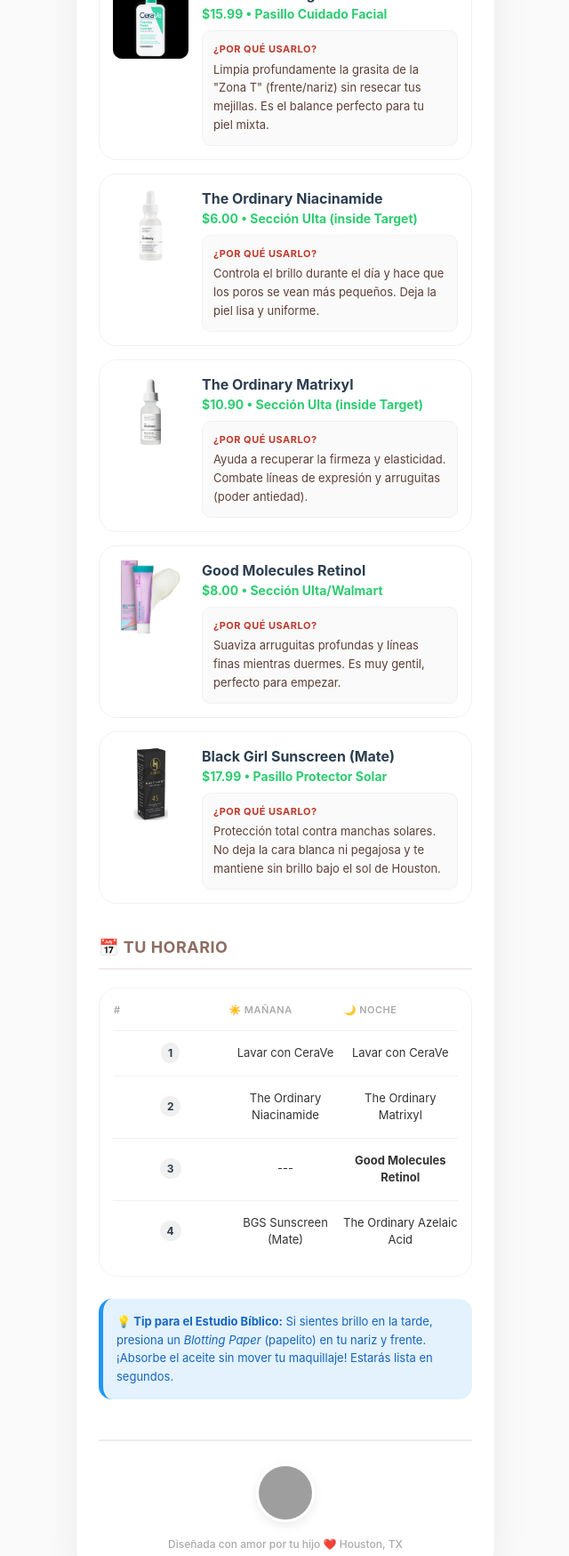
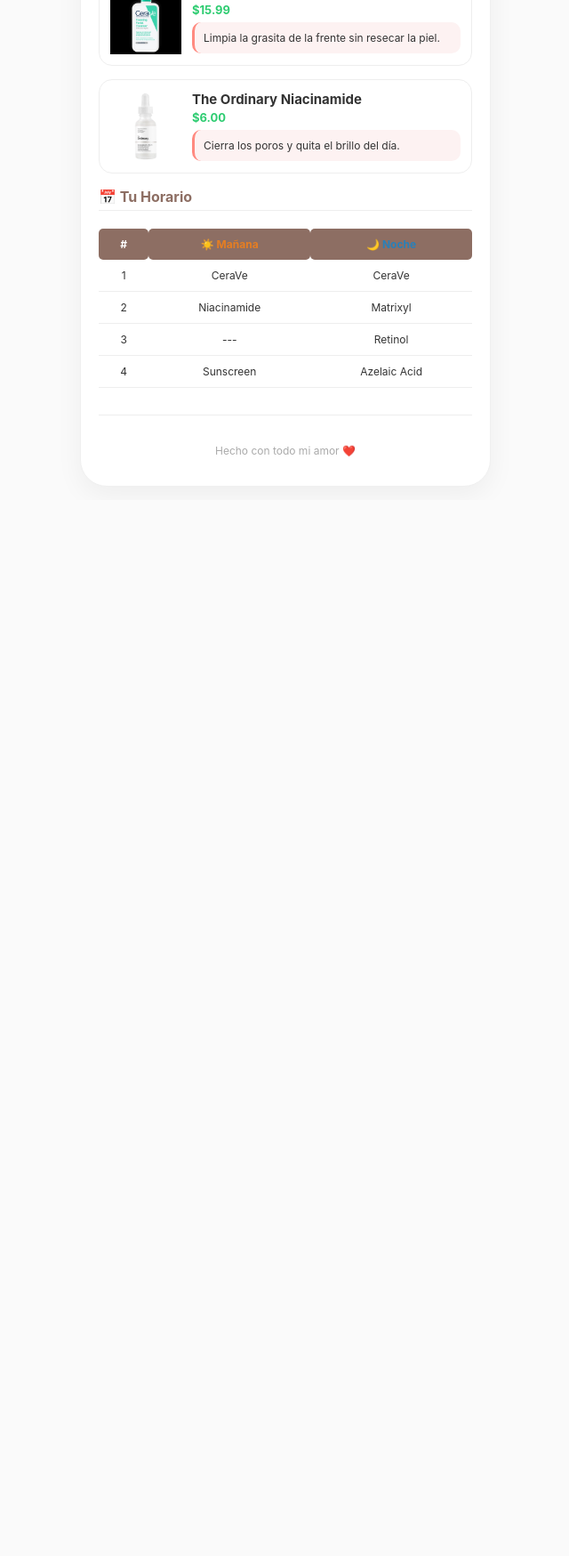
Before and after one commit to jonsal30/mama, a plain HTML site: page index.html in a window 1280 px wide. Shown: the part 414-2163 px from the top of the page at 89% size, without its empty margins (319-959 px from the left). After the commit the page ends 976 px from the top, so only its background shows below. Drawn offline with Linux system fonts and the light colour scheme; grey boxes are pictures that could not be loaded; a script that the page names is missing.

Commit message:
Refactor styles and update HTML structure

```diff
--- a/index.html
+++ b/index.html
@@ -9,77 +9,67 @@
 <link rel="apple-touch-icon" href="icon.png">
 
 <style>
-  /* GLOBAL STYLES - Optimized for mobile reading */
-  body { font-family: -apple-system, system-ui, BlinkMacSystemFont, "Segoe UI", Roboto, "Helvetica Neue", Arial, sans-serif; background: #fafafa; margin: 0; padding: 20px; color: #333; line-height: 1.5; -webkit-font-smoothing: antialiased; }
-  .app-container { max-width: 420px; margin: 0 auto; background: rgba(255, 255, 255, 0.98); backdrop-filter: blur(8px); border-radius: 30px; padding: 25px; box-shadow: 0 10px 40px rgba(0,0,0,0.06); border: 1px solid #f0f0f0; }
+  body { font-family: -apple-system, system-ui, sans-serif; background: #fafafa; margin: 0; padding: 15px; color: #333; }
+  .app-container { max-width: 420px; margin: 0 auto; background: white; border-radius: 30px; padding: 20px; box-shadow: 0 10px 30px rgba(0,0,0,0.05); border: 1px solid #f0f0f0; }
 
-  /* APP HEADER - Circular photo and title */
-  .app-header { text-align: center; margin-bottom: 25px; }
-  .app-icon-main { width: 90px; height: 90px; border-radius: 50%; border: 4px solid #fff; box-shadow: 0 4px 15px rgba(0,0,0,0.1); margin-bottom: 10px; object-fit: cover; }
-  .app-title { color: #8d6e63; font-size: 22px; font-weight: bold; margin: 0; }
-  .app-subtitle { color: #aaa; font-size: 13px; font-weight: 500; display: block; margin-top: -3px; }
+  /* Header Photo */
+  .app-header { text-align: center; margin-bottom: 20px; }
+  .app-icon-main { width: 100px; height: 100px; border-radius: 50%; border: 4px solid #fff; box-shadow: 0 4px 15px rgba(0,0,0,0.1); object-fit: cover; }
 
-  /* HOUSTON TARGET MAP BUTTON */
-  .btn-map { display: block; background: #fdf2f2; color: #d32f2f; text-align: center; padding: 14px; border-radius: 15px; text-decoration: none; font-weight: bold; margin: 20px 0; font-size: 15px; border: 1px solid #ffcdd2; transition: all 0.2s ease; }
-  .btn-map:active { background: #ffcdd2; transform: scale(0.98); }
+  /* Widgets Area */
+  .widget-section { background: #fff8e1; border-radius: 20px; padding: 15px; margin-bottom: 20px; border: 1px solid #ffecb3; }
+  .verse-title { color: #8d6e63; font-weight: bold; display: block; margin-bottom: 8px; font-size: 14px; text-transform: uppercase; }
+  #bg-votd-text { font-style: italic; font-size: 15px !important; line-height: 1.5 !important; color: #5d4037 !important; }
+  #bg-votd-ref { font-weight: bold !important; display: block; margin-top: 5px; color: #8d6e63 !important; text-decoration: none !important; }
 
-  /* SECTION TITLES */
-  h3.section-title { color: #8d6e63; margin-top: 35px; border-bottom: 2px solid #efebe9; padding-bottom: 10px; font-size: 18px; font-weight: 700; text-transform: uppercase; letter-spacing: 0.5px; }
+  /* Buttons & Layout */
+  .btn-map { display: block; background: #4caf50; color: white; text-align: center; padding: 14px; border-radius: 15px; text-decoration: none; font-weight: bold; margin-bottom: 20px; }
+  .product { display: flex; align-items: flex-start; background: #fff; border: 1px solid #eee; border-radius: 15px; padding: 12px; margin-bottom: 15px; }
+  .product img { width: 80px; height: 80px; object-fit: contain; margin-right: 12px; }
+  .p-info { flex: 1; }
+  .p-name { font-weight: bold; font-size: 15px; display: block; }
+  .p-price { color: #2ecc71; font-weight: bold; font-size: 13px; }
+  .why-box { background: #fdf2f2; border-radius: 10px; padding: 10px; font-size: 12px; border-left: 3px solid #ff8a80; margin-top: 5px; }
 
-  /* PRODUCT CARDS - Cleaner, more vertical list style */
-  .product { display: flex; align-items: flex-start; background: #fff; border: 1px solid #f1f1f1; border-radius: 20px; padding: 15px; margin-bottom: 15px; }
-  .product img { width: 85px; height: 85px; object-fit: contain; margin-right: 15px; flex-shrink: 0; border-radius: 10px; background: white; }
-  .p-info { flex: 1; }
-  .p-name { font-weight: bold; font-size: 16px; color: #2c3e50; display: block; }
-  .p-price { color: #2ecc71; font-weight: bold; font-size: 14px; margin-bottom: 8px; display: block; }
-
-  /* THE 'WHY' BOX */
-  .why-box { background: #fafafa; border-radius: 10px; padding: 12px; font-size: 13px; color: #5d4037; border: 1px solid #f1f1f1; line-height: 1.6; }
-  .why-label { color: #c0392b; font-weight: bold; font-size: 11px; text-transform: uppercase; display: block; margin-bottom: 3px; letter-spacing: 0.5px; }
-
-  /* ROUTINE TABLE - Clear AM/PM structure */
-  .routine-box { background: #fff; border: 1px solid #f1f1f1; border-radius: 20px; padding: 15px; margin-top: 20px; }
-  .routine { width: 100%; border-collapse: collapse; font-size: 13px; table-layout: fixed; }
-  .routine th { text-align: left; padding-bottom: 15px; color: #aaa; text-transform: uppercase; font-size: 11px; font-weight: 600; letter-spacing: 0.5px; }
-  .routine td { padding: 15px 0; border-top: 1px solid #f1f1f1; vertical-align: middle; }
-  .routine td.step { font-weight: bold; color: #2c3e50; width: 30px; text-align: center; }
-  .routine td.step span { background: #f0f0f0; padding: 4px 8px; border-radius: 50%; font-size: 12px; }
-  .sun { color: #e67e22; font-weight: 600; }
-  .moon { color: #2980b9; font-weight: 600; }
-  .td-center { text-align: center; }
-
-  /* FOOTER - Signature and Tips */
-  .tip { background: #e3f2fd; padding: 15px; border-radius: 15px; font-size: 13px; border-left: 5px solid #2196f3; line-height: 1.6; margin-top: 25px; color: #1565c0; }
-  .footer { text-align: center; margin-top: 45px; padding-top: 25px; border-top: 2px solid #efebe9; }
-  .signature-icon { width: 60px; height: 60px; border-radius: 50%; border: 3px solid #fff; box-shadow: 0 4px 12px rgba(0,0,0,0.08); margin-bottom: 10px; object-fit: cover; }
-  .footer-p { font-size: 12px; color: #aaa; margin: 0; font-weight: 500; }
+  /* Table */
+  .routine { width: 100%; border-collapse: collapse; margin-top: 20px; font-size: 12px; }
+  .routine th { background: #8d6e63; color: white; padding: 10px; border-radius: 5px; }
+  .routine td { padding: 10px; text-align: center; border-bottom: 1px solid #eee; }
 </style>
 </head>
 <body>
 
 <div class="app-container">
+  <div class="app-header">
+    <img src="icon.png" alt="Icon" class="app-icon-main">
+    <h1 style="color: #8d6e63; font-size: 20px; margin: 10px 0 0 0;">Mi Rutina de Belleza</h1>
+  </div>
 
-  <div class="app-header">
-    <img src="icon.png" alt="Rutina Icon" class="app-icon-main">
-    <div class="app-title">Mi Rutina de Belleza</div>
-    <span class="app-subtitle">Hecha para Mamá con amor ❤️</span>
+  <div style="margin-bottom: 15px;">
+    <a class="weatherwidget-io" href="https://forecast7.com/es/29t76n95t37/houston/" data-label_1="HOUSTON" data-label_2="CLIMA" data-theme="pure" >HOUSTON CLIMA</a>
+    <script>
+    !function(d,s,id){var js,fjs=d.getElementsByTagName(s)[0];if(!d.getElementById(id)){js=d.createElement(s);js.id=id;js.src='https://weatherwidget.io/js/widget.min.js';fjs.parentNode.insertBefore(js,fjs);}}(document,'script','weatherwidget-io-js');
+    </script>
+  </div>
+
+  <div class="widget-section">
+    <span class="verse-title">📖 Palabra del Día</span>
+    <script src="https://www.biblegateway.com/usage/votd/v1/votd.js"></script>
+    <script>
+      BGVOTD.getHTML({"tag": "div", "version": "RVR1960"});
+    </script>
   </div>
 
   <a href="https://maps.apple.com/?address=8503+S+Sam+Houston+Pkwy+E,+Houston,+TX+77075" target="_blank" class="btn-map">
-    📍 Toca aquí para ir al Target (South Belt)
+    📍 Ir al Target (South Belt)
   </a>
-
-  <h3 class="section-title">🛍️ Tu Lista de Compras</h3>
 
   <div class="product">
     <img src="cleanser.jpg" alt="CeraVe">
     <div class="p-info">
       <span class="p-name">CeraVe Foaming Cleanser</span>
-      <span class="p-price">$15.99 • Pasillo Cuidado Facial</span>
-      <div class="why-box">
-        <span class="why-label">¿Por qué usarlo?</span>
-        Limpia profundamente la grasita de la "Zona T" (frente/nariz) sin resecar tus mejillas. Es el balance perfecto para tu piel mixta.
-      </div>
+      <span class="p-price">$15.99</span>
+      <div class="why-box">Limpia la grasita de la frente sin resecar la piel.</div>
     </div>
   </div>
 
@@ -87,97 +77,28 @@
     <img src="niacinamide.jpg" alt="Niacinamide">
     <div class="p-info">
       <span class="p-name">The Ordinary Niacinamide</span>
-      <span class="p-price">$6.00 • Sección Ulta (inside Target)</span>
-      <div class="why-box">
-        <span class="why-label">¿Por qué usarlo?</span>
-        Controla el brillo durante el día y hace que los poros se vean más pequeños. Deja la piel lisa y uniforme.
-      </div>
+      <span class="p-price">$6.00</span>
+      <div class="why-box">Cierra los poros y quita el brillo del día.</div>
     </div>
   </div>
 
-  <div class="product">
-    <img src="matrixyl.jpg" alt="Matrixyl">
-    <div class="p-info">
-      <span class="p-name">The Ordinary Matrixyl</span>
-      <span class="p-price">$10.90 • Sección Ulta (inside Target)</span>
-      <div class="why-box">
-        <span class="why-label">¿Por qué usarlo?</span>
-        Ayuda a recuperar la firmeza y elasticidad. Combate líneas de expresión y arruguitas (poder antiedad).
-      </div>
-    </div>
-  </div>
+  <h3 style="color: #8d6e63; font-size: 16px; border-bottom: 1px solid #eee; padding-bottom: 5px;">📅 Tu Horario</h3>
+  <table class="routine">
+    <tr>
+      <th>#</th>
+      <th style="color: #e67e22;">☀️ Mañana</th>
+      <th style="color: #2980b9;">🌙 Noche</th>
+    </tr>
+    <tr><td>1</td><td>CeraVe</td><td>CeraVe</td></tr>
+    <tr><td>2</td><td>Niacinamide</td><td>Matrixyl</td></tr>
+    <tr><td>3</td><td>---</td><td>Retinol</td></tr>
+    <tr><td>4</td><td>Sunscreen</td><td>Azelaic Acid</td></tr>
+  </table>
 
-  <div class="product">
-    <img src="retinol.jpg" alt="Retinol">
-    <div class="p-info">
-      <span class="p-name">Good Molecules Retinol</span>
-      <span class="p-price">$8.00 • Sección Ulta/Walmart</span>
-      <div class="why-box">
-        <span class="why-label">¿Por qué usarlo?</span>
-        Suaviza arruguitas profundas y líneas finas mientras duermes. Es muy gentil, perfecto para empezar.
-      </div>
-    </div>
-  </div>
-
-  <div class="product">
-    <img src="sunscreen.jpg" alt="Sunscreen">
-    <div class="p-info">
-      <span class="p-name">Black Girl Sunscreen (Mate)</span>
-      <span class="p-price">$17.99 • Pasillo Protector Solar</span>
-      <div class="why-box">
-        <span class="why-label">¿Por qué usarlo?</span>
-        Protección total contra manchas solares. No deja la cara blanca ni pegajosa y te mantiene sin brillo bajo el sol de Houston.
-      </div>
-    </div>
-  </div>
-
-  <h3 class="section-title">📅 Tu Horario</h3>
-
-  <div class="routine-box">
-    <table class="routine">
-      <thead>
-        <tr>
-          <th>#</th>
-          <th class="sun td-center">☀️ MAÑANA</th>
-          <th class="moon td-center">🌙 NOCHE</th>
-        </tr>
-      </thead>
-      <tbody>
-        <tr>
-          <td class="step"><span>1</span></td>
-          <td class="td-center">Lavar con CeraVe</td>
-          <td class="td-center">Lavar con CeraVe</td>
-        </tr>
-        <tr>
-          <td class="step"><span>2</span></td>
-          <td class="td-center">The Ordinary Niacinamide</td>
-          <td class="td-center">The Ordinary Matrixyl</td>
-        </tr>
-        <tr>
-          <td class="step"><span>3</span></td>
-          <td class="td-center">---</td>
-          <td class="td-center"><strong>Good Molecules Retinol</strong></td>
-        </tr>
-        <tr>
-          <td class="step"><span>4</span></td>
-          <td class="td-center">BGS Sunscreen (Mate)</td>
-          <td class="td-center">The Ordinary Azelaic Acid</td>
-        </tr>
-      </tbody>
-    </table>
-  </div>
-
-  <div class="tip">
-    <strong>💡 Tip para el Estudio Bíblico:</strong> Si sientes brillo en la tarde, presiona un <em>Blotting Paper</em> (papelito) en tu nariz y frente. ¡Absorbe el aceite sin mover tu maquillaje! Estarás lista en segundos.
-  </div>
-
-  <div class="footer">
-    <img src="icon.png" alt="Signature" class="signature-icon">
-    <p class="footer-p">Diseñada con amor por tu hijo ❤️ Houston, TX</p>
+  <div style="text-align: center; margin-top: 30px; border-top: 1px solid #eee; padding-top: 20px;">
+    <p style="font-size: 12px; color: #aaa;">Hecho con todo mi amor ❤️</p>
   </div>
 </div>
 
-<p style="text-align:center; font-size:11px; color:#aaa; margin-top:20px; font-weight:500;">Un regalo especial para la mejor mamá</p>
-
 </body>
 </html>
```
